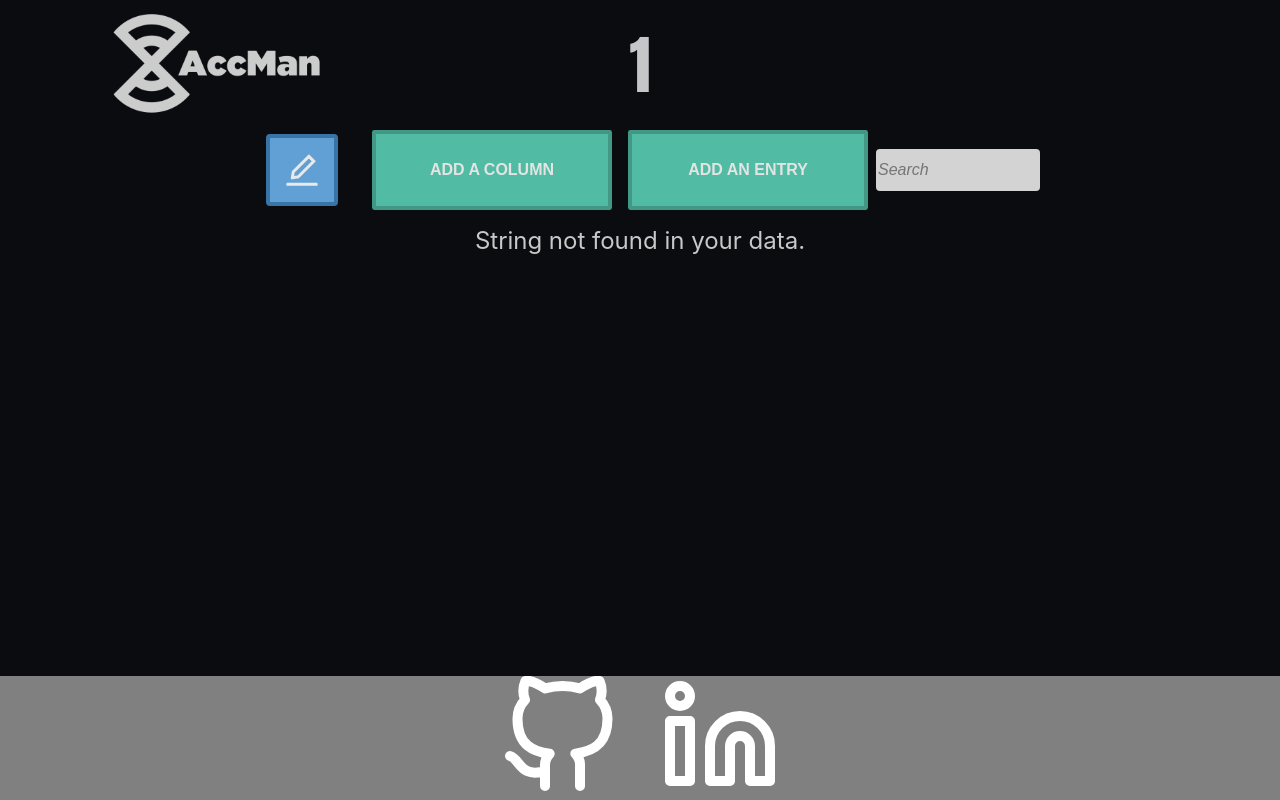
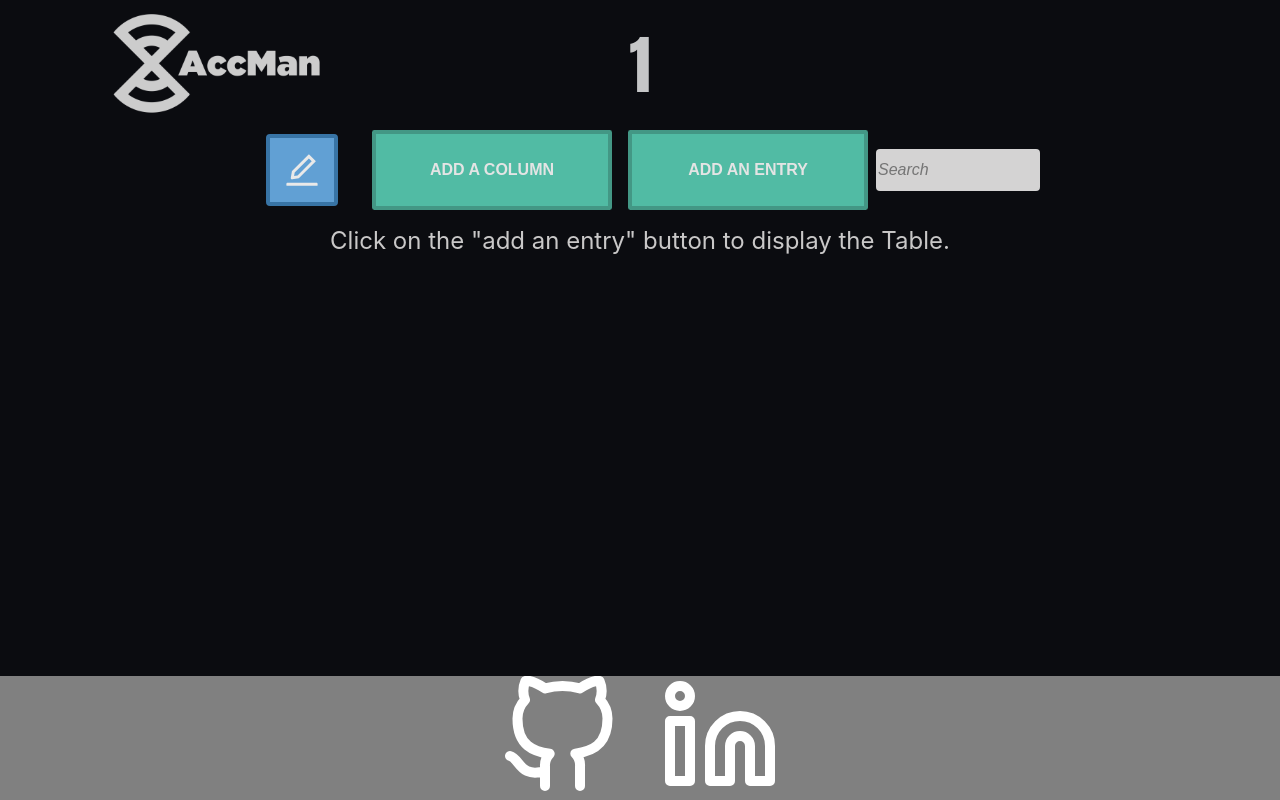
Before and after one commit to theduv/AccMan, a React (Create React App) app: page /platform/1 in a window 1280 px wide. Before the commit this address had no page. Built offline with nearby package versions, Linux system fonts and the light colour scheme.

Commit message:
fixed for real this time

```diff
--- a/src/Components/Platform.js
+++ b/src/Components/Platform.js
@@ -19,8 +19,7 @@ const Platform = (props) => {
   const [addEntry, setAddEntry] = useState(false)
   const [tableEditable, setTableEditable] = useState(false)
 
-  useEffect(
-    (storageEntries) => {
+  useEffect(() => {
     const entries = storageEntries
 
     if (!storageEntries || storageEntries === null) {
@@ -34,9 +33,7 @@ const Platform = (props) => {
     })
 
     setPlatformEntries(newArray)
-    },
-    [filter]
-  )
+  }, [filter])
 
   const submitNewColumn = (e) => {
     e.preventDefault()
@@ -108,11 +105,11 @@ const Platform = (props) => {
       </div>
       {platformEntries.length === 0 ? (
         filter === '' ? (
-          <div className='emptyTable'>String not found in your data.</div>
-        ) : (
           <div className='emptyTable'>
             Click on the "add an entry" button to display the Table.
           </div>
+        ) : (
+          <div className='emptyTable'>String not found in your data.</div>
         )
       ) : (
         <PlatformTable
```
Lines whose indentation alone changed are shown as unchanged.
